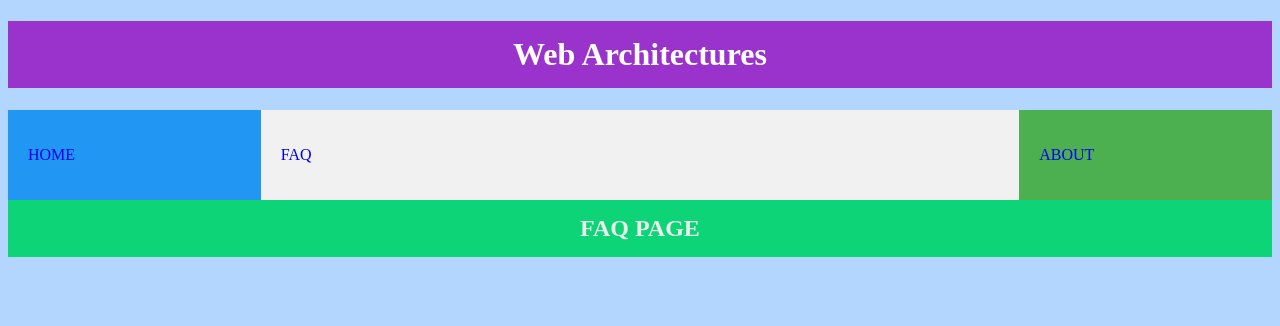
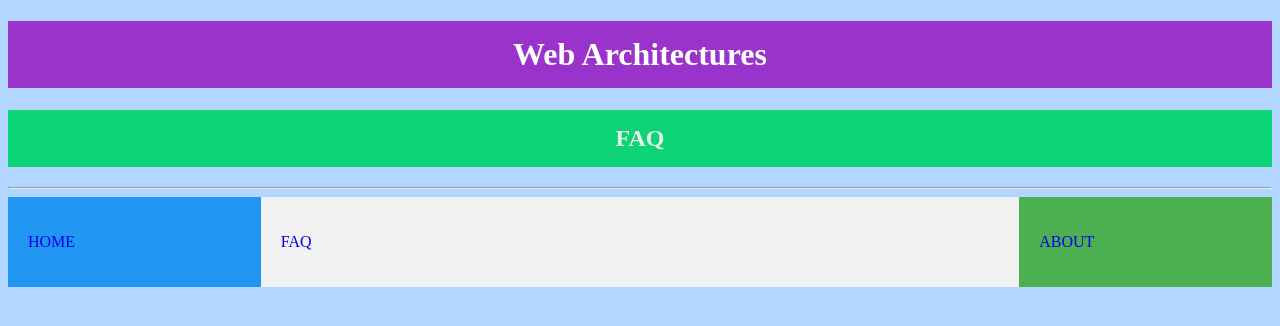
Before and after one commit to batisteg/PersonnalWebsite, a plain HTML site: page FAQ.html in a window 1280 px wide. Drawn offline with Linux system fonts and the light colour scheme.

Commit message:
fourth commit

```diff
--- a/FAQ.html
+++ b/FAQ.html
@@ -1,21 +1,18 @@
 <!-- FAQ.html
- 	* Baptiste Goasduff
- 	* -->
-
+Baptiste Goasduff
+-->
 <!DOCTYPE html>
-
 <html lang="en">
-
     <head>
       <link rel="stylesheet" type="text/css" href="style.css" />
       <meta name="viewport" content="width=device-width, initial-scale=1.0">
       <title>FAQ</title>
-
     </head>
 
     <body>
-
         <h1>Web Architectures</h1>
+        <h2>FAQ</h2>
+        <hr>
 
         <a href="index.html">
             <div class="left" style="margin-bottom: 15px;">
@@ -34,12 +31,6 @@
                     <p>ABOUT</p>
             </div>
         </a>
-
-        <h2>FAQ PAGE</h2>
-
-
-
-
     </body>
 
 </html>
```
Also changed, not shown: about.html (+2 -2 lines). Lines whose indentation alone changed are shown as unchanged.
